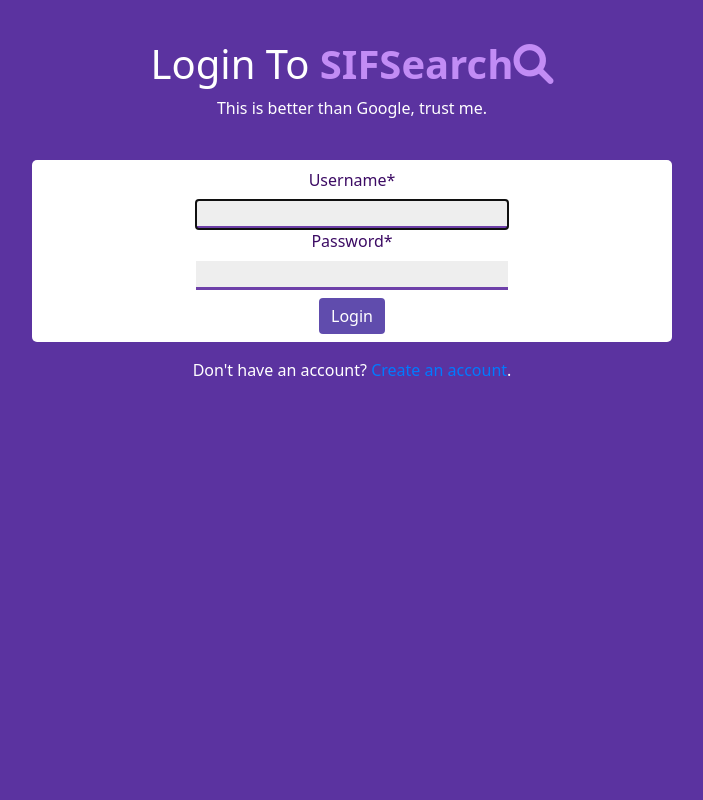
After one commit to KaushikVejju/SIFSearch, a Django app: page /login in a window 1280 px wide. The commit adds this page. Shown: the whole page, without its empty margins (288-991 px from the left). Run offline with Django 3.2, Linux system fonts and the light colour scheme; some libraries are stand-ins or nearby versions.

Commit message:
login system implemented, and minor css changes

```diff
--- a/sifsearchdemo/sifsearchdemo/serializers.py
+++ b/sifsearchdemo/sifsearchdemo/serializers.py
@@ -7,12 +7,12 @@ from .models import SearchEntry,Tag
 class EntrySerializer(serializers.ModelSerializer):
     class Meta:
         model = SearchEntry
-        fields = ['name', 'description', 'link','tag']
+        fields = ['name', 'description', 'link','tag', 'user']
 
 class EntryFileSerializer(serializers.ModelSerializer):
     class Meta:
         model = SearchEntry
-        fields = ['name', 'description', 'file','tag']
+        fields = ['name', 'description', 'file','tag', 'user']
 class TagSerializer(serializers.ModelSerializer):
     class Meta:
         model = Tag
--- a/sifsearchdemo/sifsearchdemo/settings.py
+++ b/sifsearchdemo/sifsearchdemo/settings.py
@@ -28,6 +28,7 @@ SECRET_KEY = 'django-insecure-*n#7@$5r6_&qpc5dtnnh@udsy!+-mlpub=!mtfsn-dj_jp)%8$
 # SECURITY WARNING: don't run with debug turned on in production!
 DEBUG = True
 
+
 ALLOWED_HOSTS = []
 ALGOLIA = {
     'APPLICATION_ID': 'MAPEN2F6CS',
@@ -46,7 +47,8 @@ INSTALLED_APPS = [
     'django.contrib.staticfiles',
     'rest_framework',
     'sifsearchdemo',
-    'algoliasearch_django'
+    'algoliasearch_django',
+    'crispy_forms'
 ]
 
 MIDDLEWARE = [
--- a/sifsearchdemo/sifsearchdemo/urls.py
+++ b/sifsearchdemo/sifsearchdemo/urls.py
@@ -17,12 +17,15 @@ from django.contrib import admin
 from django.urls import path,include
 from . import views
 from django.conf.urls.static import static
-
+from django.contrib.auth import logout
 
 urlpatterns = [
     path('admin/', admin.site.urls), path('', views.sif_search_home),
     path('addentrylink/',views.add_entry_link), # endpoint for uploading an entry with a link
     path('addentryfile/',views.add_entry_file), # endpoint for uploading an entry with a file
     path('update/',views.update_entry),
-    path('delete/', views.delete_entry)
+    path('delete/', views.delete_entry),
+    path("register/", views.register_request, name="register"),
+    path("login", views.login_request, name="login"),
+    path('logout', views.logout_request, name='logout')
 ]
--- a/sifsearchdemo/sifsearchdemo/views.py
+++ b/sifsearchdemo/sifsearchdemo/views.py
@@ -1,5 +1,5 @@
 from django.http import JsonResponse
-from django.shortcuts import render
+from django.shortcuts import render,redirect
 from .models import SearchEntry, Tag
 from .serializers import EntrySerializer,EntryFileSerializer, TagSerializer
 from rest_framework.decorators import api_view, permission_classes
@@ -9,8 +9,17 @@ from rest_framework import status
 from django.views.decorators.csrf import csrf_exempt
 from .models import Tag
 import algoliasearch_django as algoliasearch
+from .forms import NewUserForm
+from django.contrib.auth import login
+from django.contrib import messages
+from django.contrib.auth import login, authenticate
+from django.contrib.auth.forms import AuthenticationForm
+from django.contrib.auth import logout
+
 
 def sif_search_home(request):
+    if not request.user.is_authenticated:
+        return redirect("/login")
     currtags = Tag.objects.all().values()
     algoliasearch.reindex_all(SearchEntry,)
     return render(request, 'home.html', {'currtags':currtags})
@@ -21,6 +30,14 @@ def add_entry_link(request):
     serializer = EntrySerializer(data=request.data)
     tag_serializer = TagSerializer(data=request.data)
     tag_name = request.POST.get('tag')
+
+
+    '''
+    basic request (raw)--> {
+        name: value,
+        tag: value
+    }
+    '''
 
     if serializer.is_valid():
         # testing to see if this will work
@@ -61,18 +78,61 @@ def add_entry_file(request):
 @api_view(['PUT'])
 def update_entry(request):
     entry_name = request.POST.get('name')
+    user_name = request.POST.get('user')
     entry_obj = SearchEntry.objects.get(name=entry_name) # search for the original entry using the name
+    print(entry_obj.user, user_name)
+    if entry_obj.user == user_name:
     # modify the name and description
-    entry_obj.name = request.POST.get('new-name')
-    entry_obj.description = request.POST.get('new-description')
-    entry_obj.save() # saving the changes
-
-    return Response(status=status.HTTP_201_CREATED)
+        entry_obj.name = request.POST.get('new-name')
+        entry_obj.description = request.POST.get('new-description')
+        entry_obj.save() # saving the changes
+        return Response(status=status.HTTP_201_CREATED)
+    return Response(status=status.HTTP_406_NOT_ACCEPTABLE)
 
 
 # function for deleting a SearchEntry
 @api_view(['DELETE'])
 def delete_entry(request):
     entry_name = request.POST.get('name')
-    SearchEntry.objects.filter(name = entry_name).delete()
-    return Response(status=status.HTTP_201_CREATED)
+    user_name = request.POST.get('user')
+    if SearchEntry.objects.get(name=entry_name).user == user_name:
+        SearchEntry.objects.filter(name = entry_name).delete()
+        return Response(status=status.HTTP_201_CREATED)
+    return Response(status=status.HTTP_406_NOT_ACCEPTABLE)
+
+
+
+# function for registering a new user into the site
+def register_request(request):
+	if request.method == "POST":
+		form = NewUserForm(request.POST)
+		if form.is_valid():
+			user = form.save()
+			login(request, user)
+			messages.success(request, "Registration successful." )
+			return redirect("/login")
+		messages.error(request, "Unsuccessful registration. Invalid information.")
+	form = NewUserForm()
+	return render (request=request, template_name="register.html", context={"register_form":form})
+
+def login_request(request):
+	if request.method == "POST":
+		form = AuthenticationForm(request, data=request.POST)
+		if form.is_valid():
+			username = form.cleaned_data.get('username')
+			password = form.cleaned_data.get('password')
+			user = authenticate(username=username, password=password)
+			if user is not None:
+				login(request, user)
+				messages.info(request, "You are now logged in as {username}.")
+				return redirect("/")
+			else:
+				messages.error(request,"Invalid username or password.")
+		else:
+			messages.error(request,"Invalid username or password.")
+	form = AuthenticationForm()
+	return render(request=request, template_name="login.html", context={"login_form":form})
+def logout_request(request):
+    logout(request)
+    messages.info(request, "Logged out successfully!")
+    return redirect("login")
--- a/sifsearchdemo/static/style.css
+++ b/sifsearchdemo/static/style.css
@@ -1,7 +1,7 @@
 /* Body CSS*/
 /* Light Mode & Dark Mode CSS */
 :root {
-    --html-bg-color:  #4b2a85; /* needs to be in dark mode */
+    --html-bg-color:  #5b33a0; /* needs to be in dark mode */
     --tag-form-border: rgb(110, 64, 169);
     --pagination-text-color: rgb(43, 13, 86); /* needs a dark mode */
     --pagination-color: white; /* needs a dark mode */
@@ -331,7 +331,7 @@ p b {
     color:rgb(96, 72, 192)
 }
 
-.upload-div input {
+.upload-div input, .login-form input, #register-form input{
     border: none;
     border-bottom: 3px solid rgb(110, 64, 169);
     background-color: var(--search-input);
@@ -514,3 +531,27 @@ p b {
       opacity: 1;
     }
 }
+
+.login-form, #register-form {
+    text-align: center;
+    color: rgb(60, 11, 100);
+    background-color: var(--upload-form-color);
+    width: 50%;
+    border-radius: 5px;
+    margin: 0 auto;
+    padding: 0.5em;
+    animation: fadein 2s;
+
+}
+.login-form input, #register-form input {
+    width: 50%;
+}
+.login-form button, #register-form button {
+    margin-top: 0.5em;
+    background-color:rgb(96, 76, 173);
+    border: none;
+}
+
+#login-title {
+    animation: fadein 1.5s;
+}
--- /dev/null
+++ b/sifsearchdemo/templates/login.html
@@ -0,0 +1,30 @@
+{% block content %}
+
+{% load crispy_forms_tags %}
+
+{% load static %}
+<head>
+    <link rel="stylesheet" href="https://stackpath.bootstrapcdn.com/bootstrap/4.3.1/css/bootstrap.min.css" integrity="sha384-ggOyR0iXCbMQv3Xipma34MD+dH/1fQ784/j6cY/iJTQUOhcWr7x9JvoRxT2MZw1T" crossorigin="anonymous">
+    <link rel = "stylesheet" href = "https://cdnjs.cloudflare.com/ajax/libs/font-awesome/6.0.0-beta3/css/all.min.css" crossorigin="anonymous" />
+    <link rel= "stylesheet" href = "{% static 'style.css'%}">
+    <link rel = "shortcut icon" type = "image/png" href = "static/favicon.png">
+
+</head>
+
+<!--Login-->
+
+<div class="login-div">
+  <h1 id ="login-title" style="text-align: center; color:white; margin-top: 1em;";>Login To <b style="color:rgb(194, 140, 245)">SIFSearch<i class="fa-solid fa-magnifying-glass"></i></b></h1>
+  <p style="color: white; text-align:center"> This is better than Google, trust me. </p>
+  <br>
+  <form method="POST">
+    {% csrf_token %}
+    <div class= "login-form">
+        {{ login_form|crispy }}
+        <button class="btn btn-primary" type="submit">Login</button>
+    </div>
+  </form>
+  <p style = "color:white" class="text-center">Don't have an account? <a href="/register">Create an account</a>.</p>
+</div>
+
+{% endblock %}
```
Also changed, not shown: other parts of sifsearchdemo/static/style.css (+24 -7 lines), sifsearchdemo/sifsearchdemo/forms.py (added, +20 -0 lines), sifsearchdemo/sifsearchdemo/models.py (+8 -2 lines), sifsearchdemo/static/scripts.js (+23 -4 lines), sifsearchdemo/templates/home.html (+15 -12 lines), sifsearchdemo/templates/register.html (added, +30 -0 lines), sifsearchdemo/db.sqlite3, sifsearchdemo/sifsearchdemo/migrations/0019_alter_searchentry_name.py (added), sifsearchdemo/sifsearchdemo/migrations/0020_searchentry_user.py (added), 2 other files.
